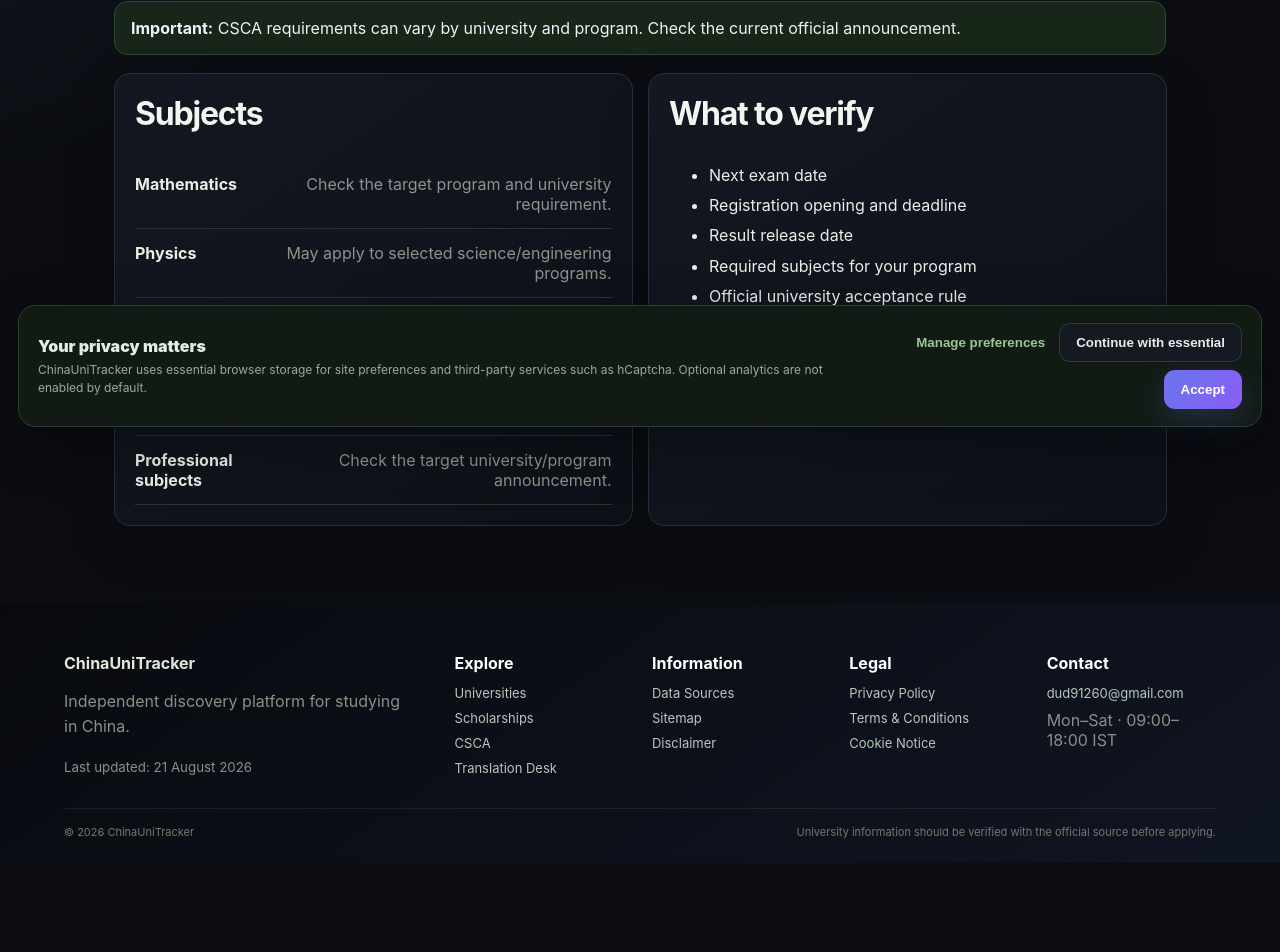
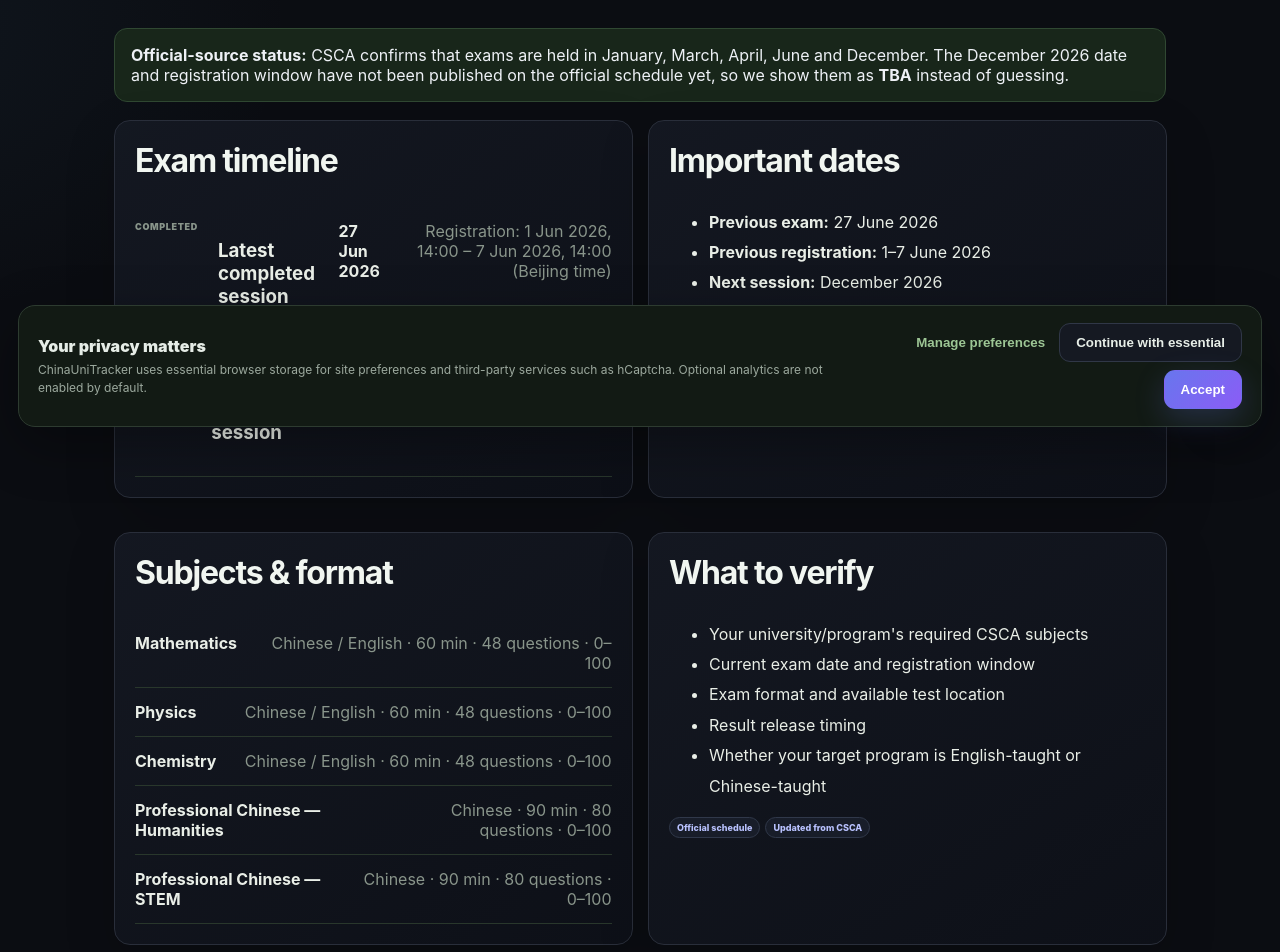
Before and after one commit to dude-im-not-rude/CHINA-UNIVERSITY-, a Next.js app: page /csca in a window 1280 px wide. Shown: the part 355-1307 px from the top of the page. Before the commit the page ends 1218 px from the top, so only its background shows below. Built offline with nearby package versions, Linux system fonts and the light colour scheme.

Commit message:
Fix CSCA exam timeline and official schedule

```diff
--- a/app/csca/page.js
+++ b/app/csca/page.js
@@ -1,3 +1,86 @@
-import Link from "next/link"; import {csca} from "../data";
-export default function Page(){return <main><Header/><section className="page-head"><div className="eyebrow">CSCA HUB</div><h1>CSCA exam guide</h1><p>Keep exam dates, registration windows, subjects and program-specific requirements in one place.</p></section><section className="section"><div className="notice"><b>Important:</b> CSCA requirements can vary by university and program. Check the current official announcement.</div><div className="csca-grid" style={{marginTop:18}}><div className="panel"><h2>Subjects</h2>{csca.subjects.map(([name,note])=><div className="timeline" key={name}><div><b>{name}</b><span>{note}</span></div></div>)}</div><div className="panel"><h2>What to verify</h2><ul><li>Next exam date</li><li>Registration opening and deadline</li><li>Result release date</li><li>Required subjects for your program</li><li>Official university acceptance rule</li></ul></div></div></section></main>}
-function Header(){return <header className="nav"><Link className="brand" href="/">China<span>Uni</span>Tracker</Link><nav><Link href="/universities">Universities</Link><Link href="/scholarships">Scholarships</Link><Link href="/csca">CSCA</Link><Link href="/contact">Contact</Link></nav></header>}
+import Link from "next/link";
+
+const sessions = [
+  { label: "Latest completed session", date: "27 Jun 2026", registration: "1 Jun 2026, 14:00 – 7 Jun 2026, 14:00 (Beijing time)", status: "Completed" },
+  { label: "Next scheduled session", date: "December 2026", registration: "Not announced yet", status: "Upcoming" },
+];
+
+const subjects = [
+  ["Mathematics", "Chinese / English · 60 min · 48 questions · 0–100"],
+  ["Physics", "Chinese / English · 60 min · 48 questions · 0–100"],
+  ["Chemistry", "Chinese / English · 60 min · 48 questions · 0–100"],
+  ["Professional Chinese — Humanities", "Chinese · 90 min · 80 questions · 0–100"],
+  ["Professional Chinese — STEM", "Chinese · 90 min · 80 questions · 0–100"],
+];
+
+export const dynamic = "force-dynamic";
+
+export default function Page() {
+  return (
+    <main>
+      <Header />
+      <section className="page-head">
+        <div className="eyebrow">CSCA HUB</div>
+        <h1>CSCA exam guide</h1>
+        <p>Exam schedule, registration windows, subjects, results and official links — without making you hunt through three different pages.</p>
+      </section>
+      <section className="section">
+        <div className="notice">
+          <b>Official-source status:</b> CSCA confirms that exams are held in January, March, April, June and December. The December 2026 date and registration window have not been published on the official schedule yet, so we show them as <b>TBA</b> instead of guessing.
+        </div>
+        <div className="csca-grid" style={{ marginTop: 18 }}>
+          <div className="panel">
+            <h2>Exam timeline</h2>
+            <div className="timeline-stack">
+              {sessions.map((session) => (
+                <div className="timeline" key={session.label}>
+                  <div><span className="tag">{session.status}</span><h3>{session.label}</h3><b>{session.date}</b><span>Registration: {session.registration}</span></div>
+                </div>
+              ))}
+            </div>
+          </div>
+          <div className="panel">
+            <h2>Important dates</h2>
+            <ul>
+              <li><b>Previous exam:</b> 27 June 2026</li>
+              <li><b>Previous registration:</b> 1–7 June 2026</li>
+              <li><b>Next session:</b> December 2026</li>
+              <li><b>Next registration deadline:</b> TBA</li>
+              <li><b>Results:</b> normally within 7 working days for home-based and on-site computer tests; paper tests may take up to 14 working days.</li>
+            </ul>
+          </div>
+        </div>
+        <div className="csca-grid" style={{ marginTop: 18 }}>
+          <div className="panel">
+            <h2>Subjects & format</h2>
+            {subjects.map(([name, note]) => <div className="timeline" key={name}><div><b>{name}</b><span>{note}</span></div></div>)}
+          </div>
+          <div className="panel">
+            <h2>What to verify</h2>
+            <ul>
+              <li>Your university/program's required CSCA subjects</li>
+              <li>Current exam date and registration window</li>
+              <li>Exam format and available test location</li>
+              <li>Result release timing</li>
+              <li>Whether your target program is English-taught or Chinese-taught</li>
+            </ul>
+            <div className="chips small"><span>Official schedule</span><span>Updated from CSCA</span></div>
+          </div>
+        </div>
+        <div className="panel" style={{ marginTop: 18 }}>
+          <h2>Official CSCA</h2>
+          <p>Always use the official CSCA site for the final registration date, exam notice and your personal registration.</p>
+          <div className="filter-options">
+            <a className="btn primary" href="https://csca.cn/" target="_blank" rel="noreferrer">Official CSCA website ↗</a>
+            <a className="btn secondary" href="https://csca.cn/registration/process" target="_blank" rel="noreferrer">Registration process ↗</a>
+            <a className="btn secondary" href="https://csca.cn/about/examintro" target="_blank" rel="noreferrer">Exam & subjects ↗</a>
+          </div>
+        </div>
+      </section>
+    </main>
+  );
+}
+
+function Header() {
+  return <header className="nav"><Link className="brand" href="/">China<span>Uni</span>Tracker</Link><nav><Link href="/universities">Universities</Link><Link href="/scholarships">Scholarships</Link><Link href="/csca">CSCA</Link><Link href="/contact">Contact</Link></nav></header>;
+}
```
